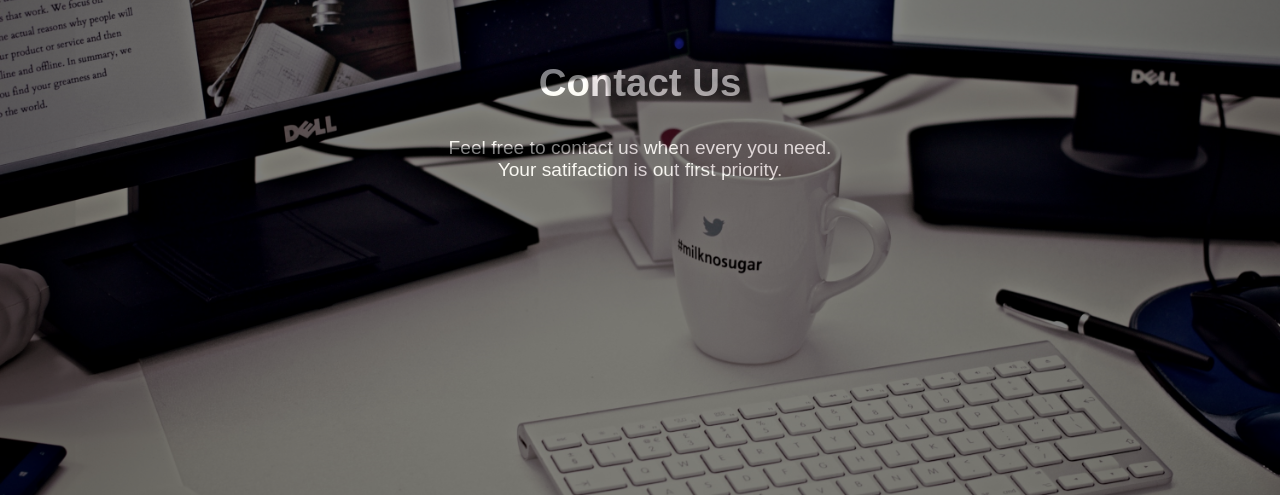
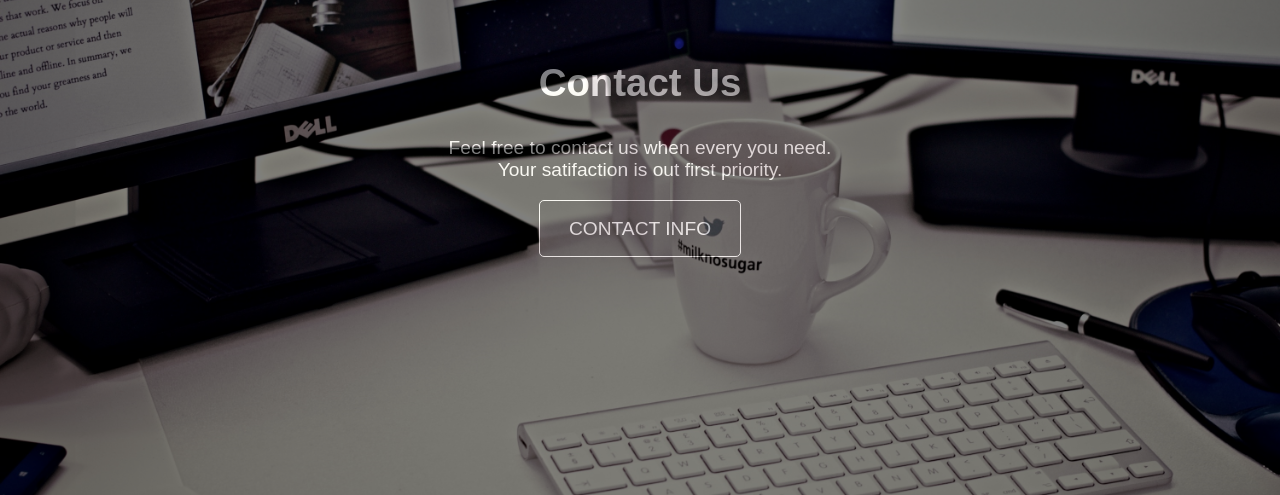
Before and after one commit to oscareat8/yoy, a PHP site: page / in a window 1280 px wide; the page is wider, and only the part inside the window is pictured. Shown: the part 2650-3145 px from the top of that part. Run offline with PHP 8.4, Linux system fonts and the light colour scheme; some libraries are stand-ins or nearby versions.

Commit message:
added ghost btns

```diff
--- a/index.html
+++ b/index.html
@@ -87,6 +87,9 @@
         <div class="innovate">
             <img id="slide1" src="img/entrepreneur-593358.jpg" />
             <h1>We Innovate</h1>
+            <p>
+            <a href="#" class="ghost-btn">LEARN MORE</a>
+            </p>
             <a href="#bg_kitch">
                 <img id="down_arrow" src="img/icons/ic_down.png" />
             </a>
@@ -96,6 +99,9 @@
             <article id="kitchtext">
                 <h1>Yoy Web Design</h1>
                 <p>The U.S. is one of the fastest growing countries in the world. <br />Every small and medium business in the U.S. <br /> needs a website to promote it.</p>
+                <p>
+                <a href="#" class="ghost-btn">Learn More</a>
+                </p>
             </article>
         </div>
         <div class="alternate">
@@ -103,6 +109,7 @@
             <article id="persontext">
                 <h1>Responsive Web Design</h1>
                 <p>Get a mobile friendly website that works <br>great on all devices!</p>
+                <p><a href="#" class="ghost-btn">GET A QUOTE</a></p>
             </article>
         </div>
         <div class="alternate">
@@ -110,6 +117,7 @@
             <article id="worktext">
                 <h1>Contact Us</h1>
                 <p>Feel free to contact us when every you need. <br />Your satifaction is out first priority.</p>
+                <p><a href="#" class="ghost-btn">CONTACT INFO</a></p>
             </article>
         </div>
     </div>
--- a/style.css
+++ b/style.css
@@ -113,3 +113,46 @@ body, html {
 #kitchtext {
     padding-left: 18vw;
 }
+
+/* ghost btn */
+
+.ghost-btn {
+  font-family: "Arial";
+  display: inline-block;
+  text-decoration: none;
+  border: 1px solid #fff;
+  height: 36px;
+  line-height: 36px;
+  color: #fff;
+  -webkit-border-radius: 5px;
+  -webkit-background-clip: padding-box;
+  -moz-border-radius: 5px;
+  -moz-background-clip: padding;
+  border-radius: 5px;
+  background-clip: padding-box;
+  font-size: 1em;
+  padding: .5em 1.5em;
+  -webkit-transition: all 0.2s ease-out;
+  -moz-transition: all 0.2s ease-out;
+  -o-transition: all 0.2s ease-out;
+  transition: all 0.2s ease-out;
+
+  -webkit-box-sizing: content-box;
+  -moz-box-sizing: content-box;
+  box-sizing: content-box;
+  cursor: pointer;
+  zoom: 1;
+  -webkit-backface-visibility: hidden;
+  position: relative;
+}
+.ghost-btn:hover {
+  -webkit-transition: 0.2s ease;
+  -moz-transition: 0.2s ease;
+  -o-transition: 0.2s ease;
+  transition: 0.2s ease;
+
+
+}
+.ghost-btn:focus {
+  outline: none;
+}
```
